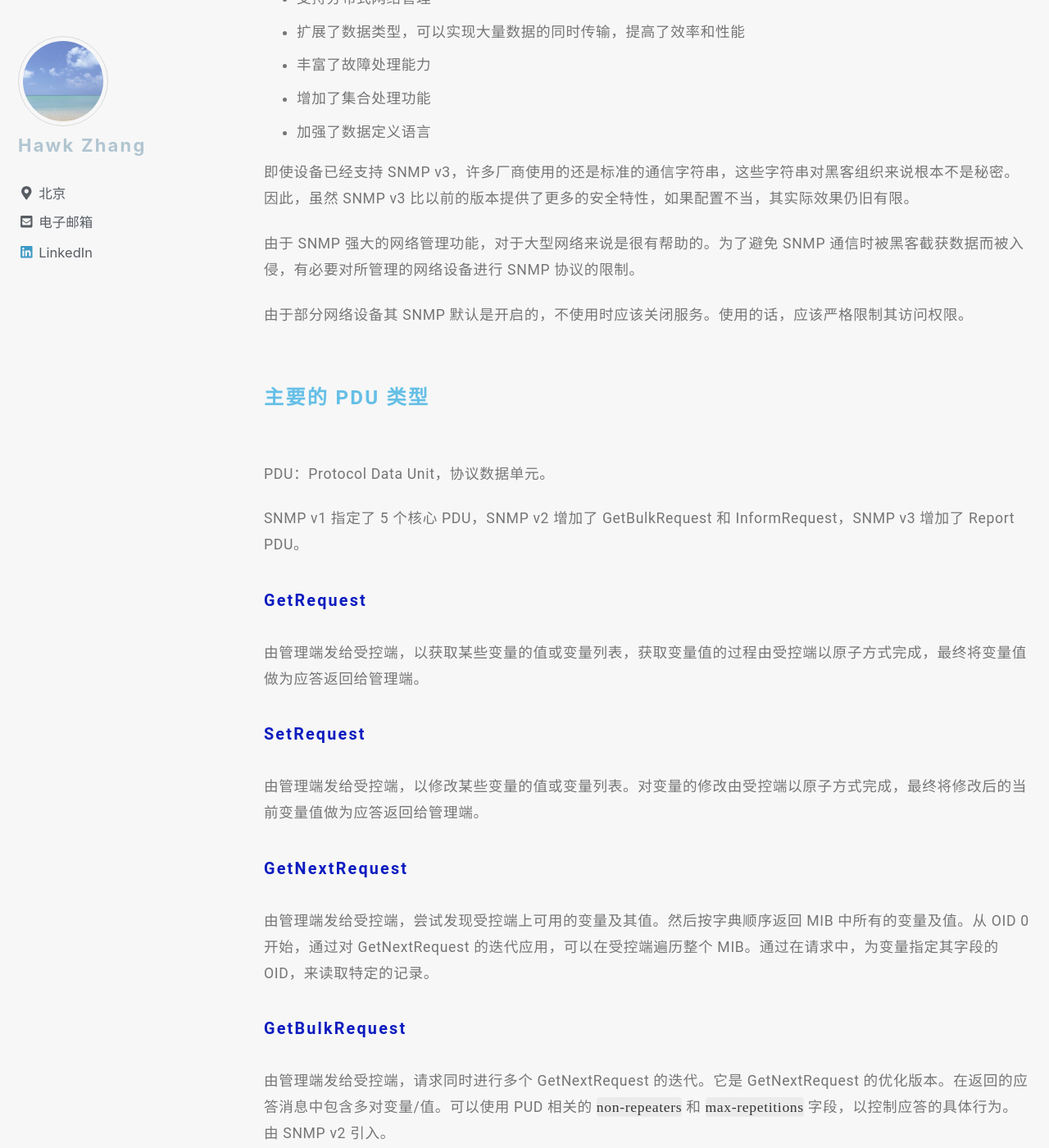
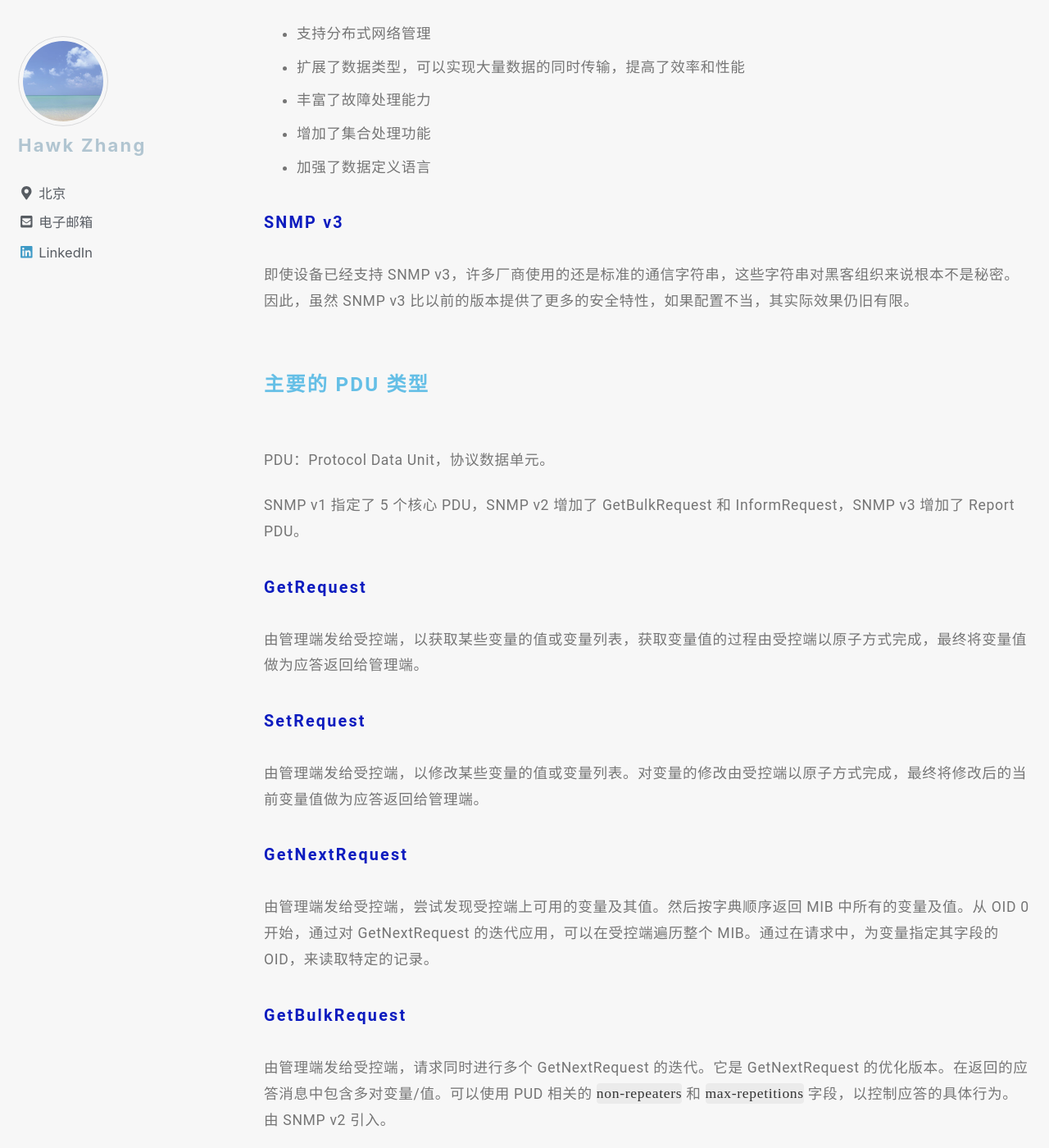
Before and after one commit to narru888/linotes_note, a Jekyll site: the page built from _posts/monitor/zabbix/2018-01-02-monitor.snmp.md, in a window 1280 px wide and 1400 px high, scrolled down 3646 px. Shown: the whole window at 82% size. Built offline with Jekyll 4.4.1, drawn with Linux system fonts in a browser that asks for light colours; nearby versions of some CDN libraries; a script that is not in the unit is left out; some of the changed text lies outside the part shown.

Commit message:
update on 2018-10-20 18:14:01 CST

```diff
--- a/_posts/monitor/zabbix/2018-01-02-monitor.snmp.md
+++ b/_posts/monitor/zabbix/2018-01-02-monitor.snmp.md
@@ -116,11 +116,17 @@ SNMP 在 90 年代初得到了迅猛发展，同时也暴露出了明显的不
 * 增加了集合处理功能
 * 加强了数据定义语言
 
+
+##### SNMP v3
+
 即使设备已经支持 SNMP v3，许多厂商使用的还是标准的通信字符串，这些字符串对黑客组织来说根本不是秘密。因此，虽然 SNMP v3 比以前的版本提供了更多的安全特性，如果配置不当，其实际效果仍旧有限。
 
-由于 SNMP 强大的网络管理功能，对于大型网络来说是很有帮助的。为了避免 SNMP 通信时被黑客截获数据而被入侵，有必要对所管理的网络设备进行 SNMP 协议的限制。
 
-由于部分网络设备其 SNMP 默认是开启的，不使用时应该关闭服务。使用的话，应该严格限制其访问权限。
+
+
+
+
+
 
 
 
```
Also changed, not shown: other parts of _posts/monitor/zabbix/2018-01-02-monitor.snmp.md (+7 -1 lines).
